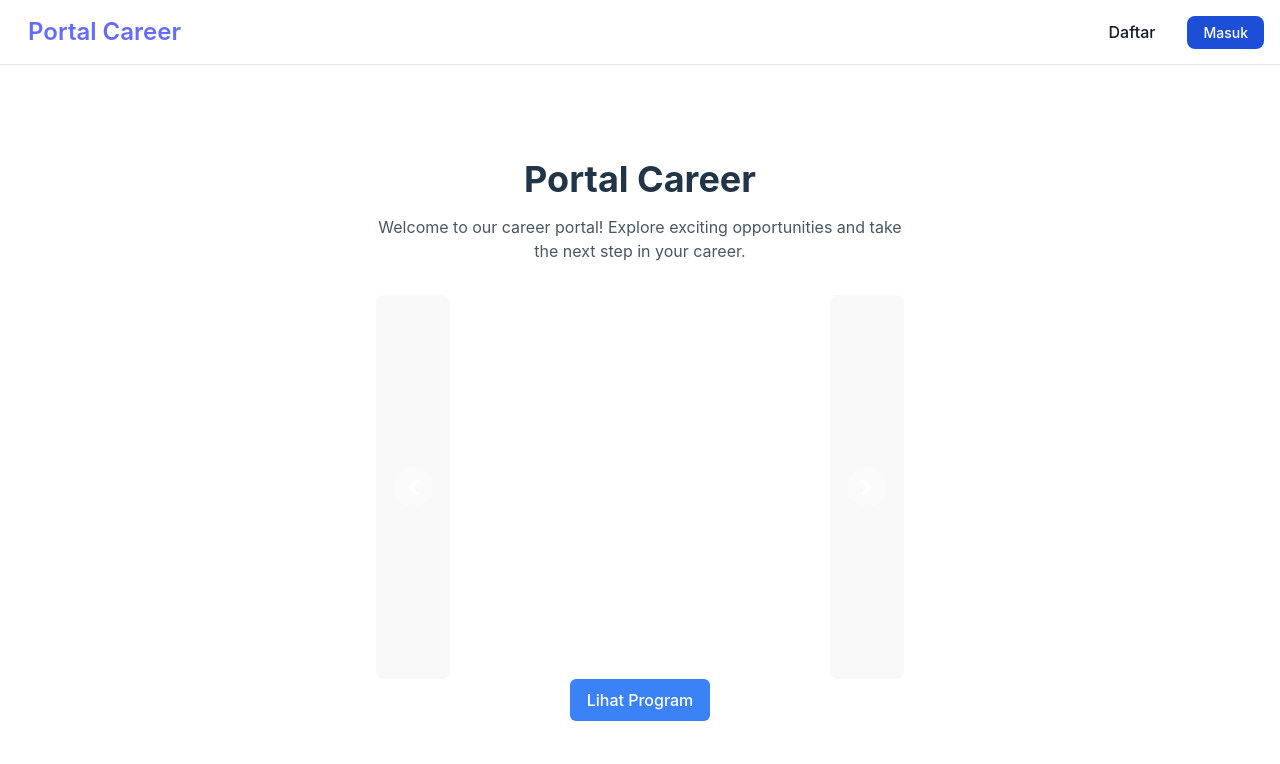
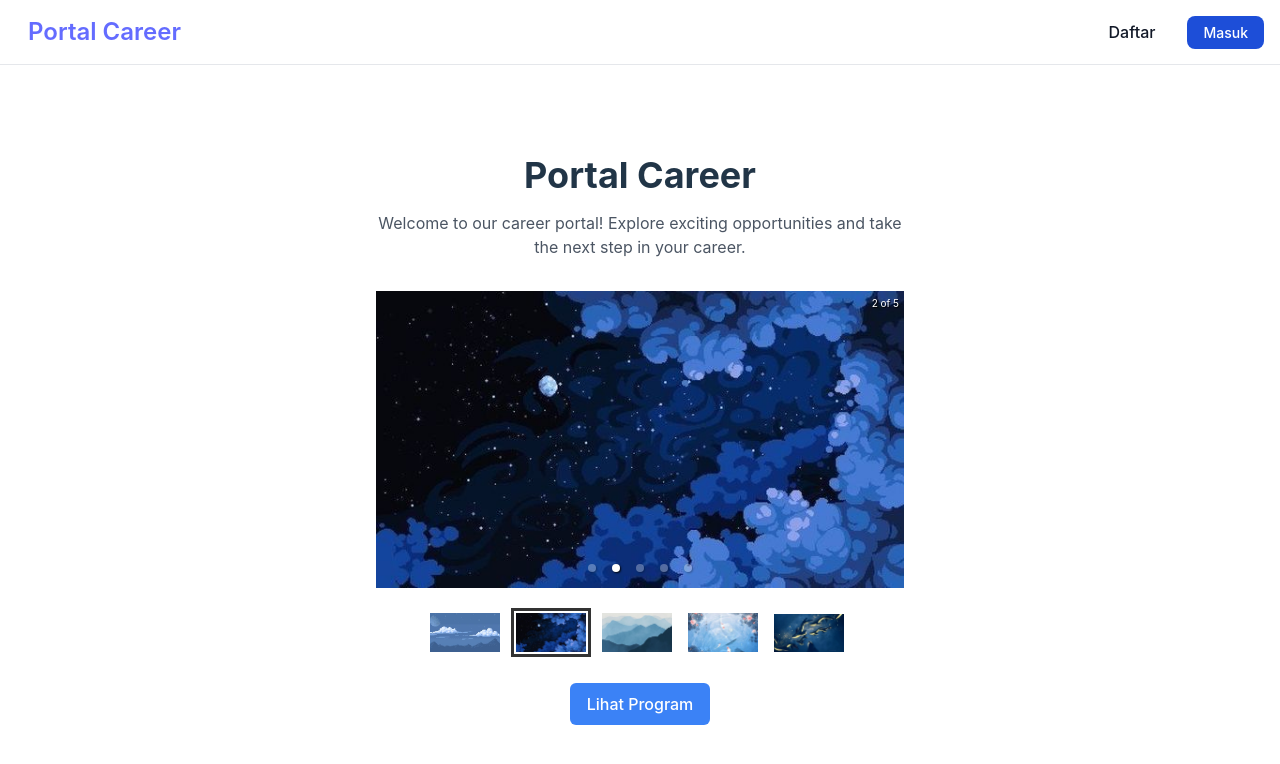
Before and after one commit to carolineadicahya/website_kp, a React (Vite) app: page / in a window 1280 px wide. Shown: the top 764 px of the page. Built offline with nearby package versions, Linux system fonts and the light colour scheme.

Commit message:
carousel done...

```diff
--- a/package.json
+++ b/package.json
@@ -14,6 +14,7 @@
     "flowbite-react": "^0.7.2",
     "react": "^18.2.0",
     "react-dom": "^18.2.0",
+    "react-responsive-carousel": "^3.2.23",
     "react-router-dom": "^6.21.1"
   },
   "devDependencies": {
--- a/src/pages/LandingPage.jsx
+++ b/src/pages/LandingPage.jsx
@@ -1,5 +1,159 @@
+// import React from "react";
+// import { useNavigate } from "react-router-dom";
+// import { Carousel } from "flowbite";
+
+// import gambar1 from "../assets/gambar1.jpg";
+// import gambar2 from "../assets/gambar2.jpg";
+// import gambar3 from "../assets/gambar3.jpg";
+// import gambar4 from "../assets/gambar4.jpg";
+// import gambar5 from "../assets/gambar5.jpg";
+
+// const LandingPage = () => {
+//   const navigate = useNavigate();
+
+//   const handleGetStarted = () => {
+//     navigate("/career");
+//   };
+
+//   const carousel = new Carousel(
+//     carouselElement,
+//     items,
+//     options,
+//     instanceOptions
+//   );
+
+//   return (
+//     <section className="mt-20">
+//       <div className="max-h-screen items-center justify-center bg-gray-100">
+//         <div className="max-w-xl p-6 bg-white">
+//           <h1 className="text-4xl font-bold mb-4">Portal Career</h1>
+//           <p className="text-gray-600 mb-8">
+//             Welcome to our career portal! Explore exciting opportunities and
+//             take the next step in your career.
+//           </p>
+//           <div>
+//             <div
+//               id="animation-carousel"
+//               className="relative w-full"
+//               data-carousel="static">
+//               {/* Carousel wrapper */}
+//               <div className="relative h-56 overflow-hidden rounded-lg md:h-96">
+//                 {/* Item 1 */}
+//                 <div
+//                   className="hidden duration-200 ease-linear"
+//                   data-carousel-item>
+//                   <img
+//                     src={gambar1}
+//                     className="absolute block w-full -translate-x-1/2 -translate-y-1/2 top-1/2 left-1/2"
+//                     alt="Image 1"
+//                   />
+//                 </div>
+//                 {/* Item 2 */}
+//                 <div
+//                   className="hidden duration-200 ease-linear"
+//                   data-carousel-item>
+//                   <img
+//                     src={gambar2}
+//                     className="absolute block w-full -translate-x-1/2 -translate-y-1/2 top-1/2 left-1/2"
+//                     alt="Image 2"
+//                   />
+//                 </div>
+//                 {/* Item 3 */}
+//                 <div
+//                   className="hidden duration-200 ease-linear"
+//                   data-carousel-item="active">
+//                   <img
+//                     src={gambar3}
+//                     className="absolute block w-full -translate-x-1/2 -translate-y-1/2 top-1/2 left-1/2"
+//                     alt="Image 3"
+//                   />
+//                 </div>
+//                 {/* Item 4 */}
+//                 <div
+//                   className="hidden duration-200 ease-linear"
+//                   data-carousel-item>
+//                   <img
+//                     src={gambar4}
+//                     className="absolute block w-full -translate-x-1/2 -translate-y-1/2 top-1/2 left-1/2"
+//                     alt="Image 4"
+//                   />
+//                 </div>
+//                 {/* Item 5 */}
+//                 <div
+//                   className="hidden duration-200 ease-linear"
+//                   data-carousel-item>
+//                   <img
+//                     src={gambar5}
+//                     className="absolute block w-full -translate-x-1/2 -translate-y-1/2 top-1/2 left-1/2"
+//                     alt="Image 5"
+//                   />
+//                 </div>
+//               </div>
+//               {/* Slider controls */}
+//               <button
+//                 type="button"
+//                 className="absolute top-0 start-0 z-30 flex items-center justify-center h-full px-4 cursor-pointer group focus:outline-none"
+//                 data-carousel-prev>
+//                 <span className="inline-flex items-center justify-center w-10 h-10 rounded-full bg-white/30 dark:bg-gray-800/30 group-hover:bg-white/50 dark:group-hover:bg-gray-800/60 group-focus:ring-4 group-focus:ring-white dark:group-focus:ring-gray-800/70 group-focus:outline-none">
+//                   <svg
+//                     className="w-4 h-4 text-white dark:text-gray-800 rtl:rotate-180"
+//                     aria-hidden="true"
+//                     xmlns="http://www.w3.org/2000/svg"
+//                     fill="none"
+//                     viewBox="0 0 6 10">
+//                     <path
+//                       stroke="currentColor"
+//                       strokeLinecap="round"
+//                       strokeLinejoin="round"
+//                       strokeWidth="2"
+//                       d="M5 1 1 5l4 4"
+//                     />
+//                   </svg>
+//                   <span className="sr-only">Previous</span>
+//                 </span>
+//               </button>
+//               <button
+//                 type="button"
+//                 className="absolute top-0 end-0 z-30 flex items-center justify-center h-full px-4 cursor-pointer group focus:outline-none"
+//                 data-carousel-next>
+//                 <span className="inline-flex items-center justify-center w-10 h-10 rounded-full bg-white/30 dark:bg-gray-800/30 group-hover:bg-white/50 dark:group-hover:bg-gray-800/60 group-focus:ring-4 group-focus:ring-white dark:group-focus:ring-gray-800/70 group-focus:outline-none">
+//                   <svg
+//                     className="w-4 h-4 text-white dark:text-gray-800 rtl:rotate-180"
+//                     aria-hidden="true"
+//                     xmlns="http://www.w3.org/2000/svg"
+//                     fill="none"
+//                     viewBox="0 0 6 10">
+//                     <path
+//                       stroke="currentColor"
+//                       strokeLinecap="round"
+//                       strokeLinejoin="round"
+//                       strokeWidth="2"
+//                       d="m1 9 4-4-4-4"
+//                     />
+//                   </svg>
+//                   <span className="sr-only">Next</span>
+//                 </span>
+//               </button>
+//             </div>
+//           </div>
+
+//           <button
+//             onClick={handleGetStarted}
+//             className="bg-blue-500 text-white px-4 py-2 rounded-md hover:bg-blue-600">
+//             Lihat Program
+//           </button>
+//         </div>
+//       </div>
+//     </section>
+//   );
+// };
+
+// export default LandingPage;
+
 import React from "react";
 import { useNavigate } from "react-router-dom";
+import { Carousel } from "react-responsive-carousel";
+import "react-responsive-carousel/lib/styles/carousel.min.css";
 
 import gambar1 from "../assets/gambar1.jpg";
 import gambar2 from "../assets/gambar2.jpg";
@@ -24,109 +178,29 @@ const LandingPage = () => {
             take the next step in your career.
           </p>
           <div>
-            <div
-              id="animation-carousel"
-              className="relative w-full"
-              data-carousel="static">
-              {/* Carousel wrapper */}
-              <div className="relative h-56 overflow-hidden rounded-lg md:h-96">
-                {/* Item 1 */}
-                <div
-                  className="hidden duration-200 ease-linear"
-                  data-carousel-item>
-                  <img
-                    src={gambar1}
-                    className="absolute block w-full -translate-x-1/2 -translate-y-1/2 top-1/2 left-1/2"
-                    alt="Image 1"
-                  />
-                </div>
-                {/* Item 2 */}
-                <div
-                  className="hidden duration-200 ease-linear"
-                  data-carousel-item>
-                  <img
-                    src={gambar2}
-                    className="absolute block w-full -translate-x-1/2 -translate-y-1/2 top-1/2 left-1/2"
-                    alt="Image 2"
-                  />
-                </div>
-                {/* Item 3 */}
-                <div
-                  className="hidden duration-200 ease-linear"
-                  data-carousel-item="active">
-                  <img
-                    src={gambar3}
-                    className="absolute block w-full -translate-x-1/2 -translate-y-1/2 top-1/2 left-1/2"
-                    alt="Image 3"
-                  />
-                </div>
-                {/* Item 4 */}
-                <div
-                  className="hidden duration-200 ease-linear"
-                  data-carousel-item>
-                  <img
-                    src={gambar4}
-                    className="absolute block w-full -translate-x-1/2 -translate-y-1/2 top-1/2 left-1/2"
-                    alt="Image 4"
-                  />
-                </div>
-                {/* Item 5 */}
-                <div
-                  className="hidden duration-200 ease-linear"
-                  data-carousel-item>
-                  <img
-                    src={gambar5}
-                    className="absolute block w-full -translate-x-1/2 -translate-y-1/2 top-1/2 left-1/2"
-                    alt="Image 5"
-                  />
-                </div>
+            <Carousel
+              showArrows={false}
+              infiniteLoop={true}
+              autoPlay={true}
+              interval={5000} // Set the interval (in milliseconds) for autoPlay
+              transitionTime={500} // Set the transition time between slides
+            >
+              <div>
+                <img src={gambar1} alt="Image 1" />
               </div>
-              {/* Slider controls */}
-              <button
-                type="button"
-                className="absolute top-0 start-0 z-30 flex items-center justify-center h-full px-4 cursor-pointer group focus:outline-none"
-                data-carousel-prev>
-                <span className="inline-flex items-center justify-center w-10 h-10 rounded-full bg-white/30 dark:bg-gray-800/30 group-hover:bg-white/50 dark:group-hover:bg-gray-800/60 group-focus:ring-4 group-focus:ring-white dark:group-focus:ring-gray-800/70 group-focus:outline-none">
-                  <svg
-                    className="w-4 h-4 text-white dark:text-gray-800 rtl:rotate-180"
-                    aria-hidden="true"
-                    xmlns="http://www.w3.org/2000/svg"
-                    fill="none"
-                    viewBox="0 0 6 10">
-                    <path
-                      stroke="currentColor"
-                      strokeLinecap="round"
-                      strokeLinejoin="round"
-                      strokeWidth="2"
-                      d="M5 1 1 5l4 4"
-                    />
-                  </svg>
-                  <span className="sr-only">Previous</span>
-                </span>
-              </button>
-              <button
-                type="button"
-                className="absolute top-0 end-0 z-30 flex items-center justify-center h-full px-4 cursor-pointer group focus:outline-none"
-                data-carousel-next>
-                <span className="inline-flex items-center justify-center w-10 h-10 rounded-full bg-white/30 dark:bg-gray-800/30 group-hover:bg-white/50 dark:group-hover:bg-gray-800/60 group-focus:ring-4 group-focus:ring-white dark:group-focus:ring-gray-800/70 group-focus:outline-none">
-                  <svg
-                    className="w-4 h-4 text-white dark:text-gray-800 rtl:rotate-180"
-                    aria-hidden="true"
-                    xmlns="http://www.w3.org/2000/svg"
-                    fill="none"
-                    viewBox="0 0 6 10">
-                    <path
-                      stroke="currentColor"
-                      strokeLinecap="round"
-                      strokeLinejoin="round"
-                      strokeWidth="2"
-                      d="m1 9 4-4-4-4"
-                    />
-                  </svg>
-                  <span className="sr-only">Next</span>
-                </span>
-              </button>
-            </div>
+              <div>
+                <img src={gambar2} alt="Image 2" />
+              </div>
+              <div>
+                <img src={gambar3} alt="Image 3" />
+              </div>
+              <div>
+                <img src={gambar4} alt="Image 4" />
+              </div>
+              <div>
+                <img src={gambar5} alt="Image 5" />
+              </div>
+            </Carousel>
           </div>
 
           <button
```
Also changed, not shown: src/assets/gambar5.jpg, 1 other file (tests, documents, lock files or other folders).
